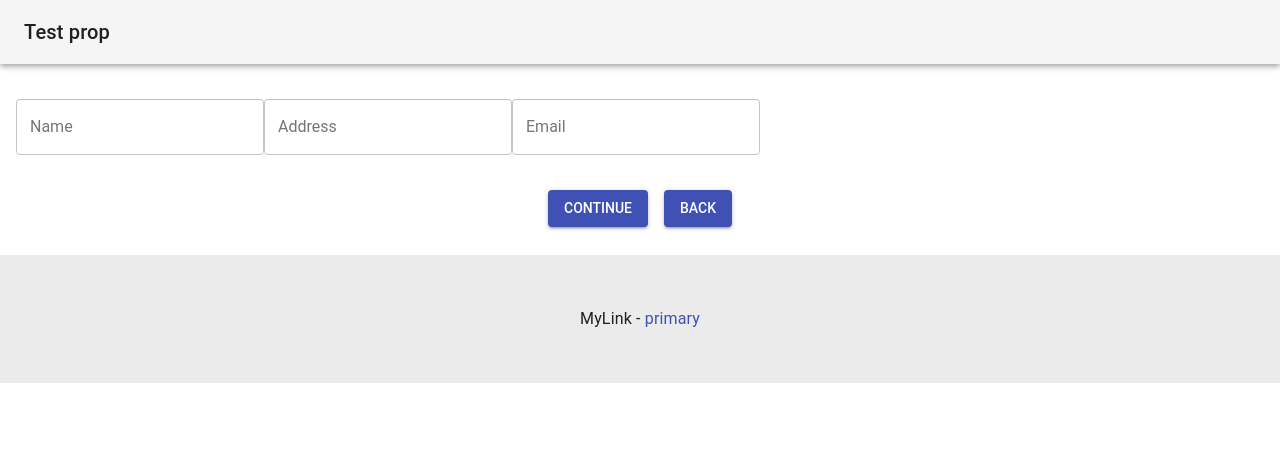
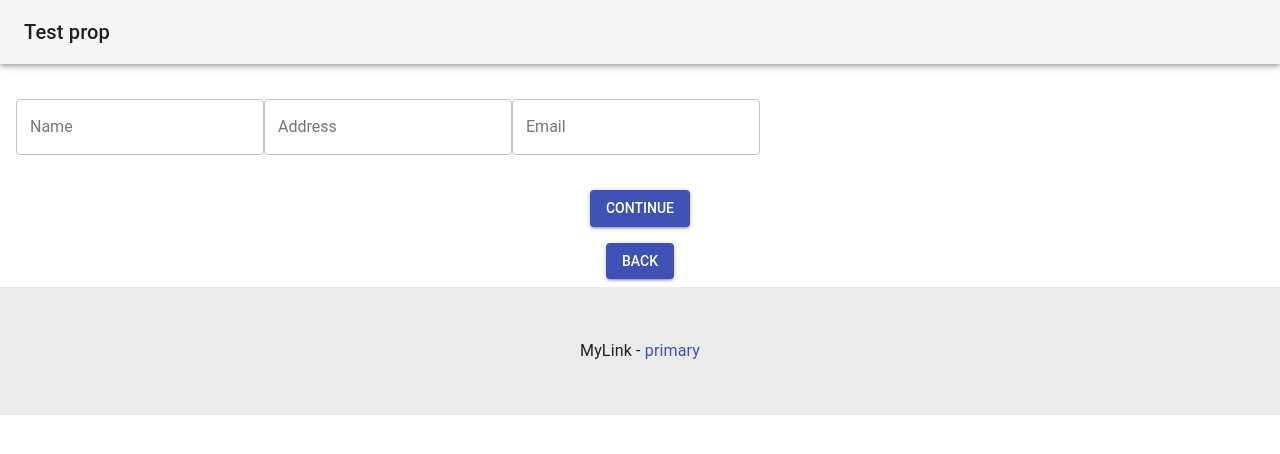
Before and after one commit to Ahkyhabib/teststep, a React (Create React App) app: page / in a window 1280 px wide. Shown: the top 454 px of the page. Built offline with nearby package versions, Linux system fonts and the light colour scheme.

Commit message:
Change naming convention

```diff
--- a/src/components/Button.js
+++ b/src/components/ContButton.js
@@ -1,4 +1,4 @@
-import React, { Component } from 'react'
+import React from 'react'
 import PropTypes from 'prop-types';
 import { withStyles } from '@material-ui/core/styles';
 import Button from '@material-ui/core/Button';
@@ -20,24 +20,13 @@ function ContainedButtons(props) {
   const { classes } = props;
   return (
     <div>
-      <Button variant="contained" color="primary" className={classes.button}>
+      <Button className="next" variant="contained" color="primary" className={classes.button}>
       Continue
       </Button>
-      <Button variant="contained" color="primary" className={classes.button}>
+      {/* <Button className="prev" variant="contained" color="primary" className={classes.button}>
         Back
-      </Button>
-      {/* <input
-        accept="image/*"
-        className={classes.input}
-        id="contained-button-file"
-        multiple
-        type="file"
-      />
-      <label htmlFor="contained-button-file">
-        <Button variant="contained" component="span" className={classes.button}>
-          Upload
-        </Button>
-      </label> */}
+      </Button> */}
+
     </div>
   );
 }
--- a/src/components/Footer.js
+++ b/src/components/Footer.js
@@ -3,7 +3,7 @@ import PropTypes from 'prop-types';
 import classNames from 'classnames';
 import { withStyles } from '@material-ui/core/styles';
 import Typography from '@material-ui/core/Typography';
-import ListItemText from '@material-ui/core/ListItemText';
+//import ListItemText from '@material-ui/core/ListItemText';
 
 // 1. We define the styles.
 const styles = theme => ({
@@ -52,9 +52,7 @@ export default function CssInJs() {
   return (
 
     <Typography variant="subtitle1">
-    <ListItemText
 
-    />
       <MyLinkStyled href="#">MyLink</MyLinkStyled>
       {' - '}
       <MyLinkStyled href="#" variant="primary">
--- a/src/components/Panel1.js
+++ b/src/components/Panel1.js
@@ -1,10 +1,10 @@
 import React, { Component } from 'react'
-import Header from './Header'
-import Footer from './Footer'
-import MuiThemeProvider from '@material-ui/core/styles/MuiThemeProvider';
-//import TextField from '@material-ui/core/TextField';
+
+import Header from './Header';
+import Footer from './Footer';
 import TextBox from './TextBox';
-import Button from './Button'
+import ContButton from './ContButton';
+import PrevButton from './PrevButton';
 
 const styles = {
   root: {
@@ -20,27 +20,26 @@ export class Panel1 extends Component {
     e.preventDefault();
     this.props.nextStep();
   };
+
+  back = e => {
+    e.preventDefault();
+    this.props.prevStep();
+  };
+
   render() {
 // Puling in values (fistName, lastName...)
-const { values, handleChange } = this.props;
+// const {  handleChange } = this.props;
 
     return (
 
-
-        <MuiThemeProvider>
         <React.Fragment>
         <Header />
         <TextBox />
-        <Button
-         primary={true}
-         styles={styles.button}
-         onClick={this.continue}
-        />
-
-        <br />
+        <ContButton />
+        <PrevButton />
         <Footer />
         </React.Fragment>
-      </MuiThemeProvider>
+
 
 
 
--- a/src/components/Panel2.js
+++ b/src/components/Panel2.js
@@ -0,0 +1,11 @@
+import React, { Component } from 'react'
+
+export default class Panel2 extends Component {
+  render() {
+    return (
+      <div>
+        <h1>blah blah</h1>
+      </div>
+    )
+  }
+}
--- /dev/null
+++ b/src/components/PrevButton.js
@@ -0,0 +1,36 @@
+import React from 'react'
+import PropTypes from 'prop-types';
+import { withStyles } from '@material-ui/core/styles';
+import Button from '@material-ui/core/Button';
+
+const styles = theme => ({
+  button: {
+    margin: theme.spacing.unit,
+  },
+  input: {
+    display: 'flex',
+    flexDisplay: 'row'
+  },
+
+});
+
+function ContainedButtons(props) {
+
+
+  const { classes } = props;
+  return (
+    <div>
+      <Button className="back" variant="contained" color="primary" className={classes.button}>
+      Back
+      </Button>
+
+
+    </div>
+  );
+}
+
+ContainedButtons.propTypes = {
+  classes: PropTypes.object.isRequired,
+};
+
+export default withStyles(styles)(ContainedButtons);
```
